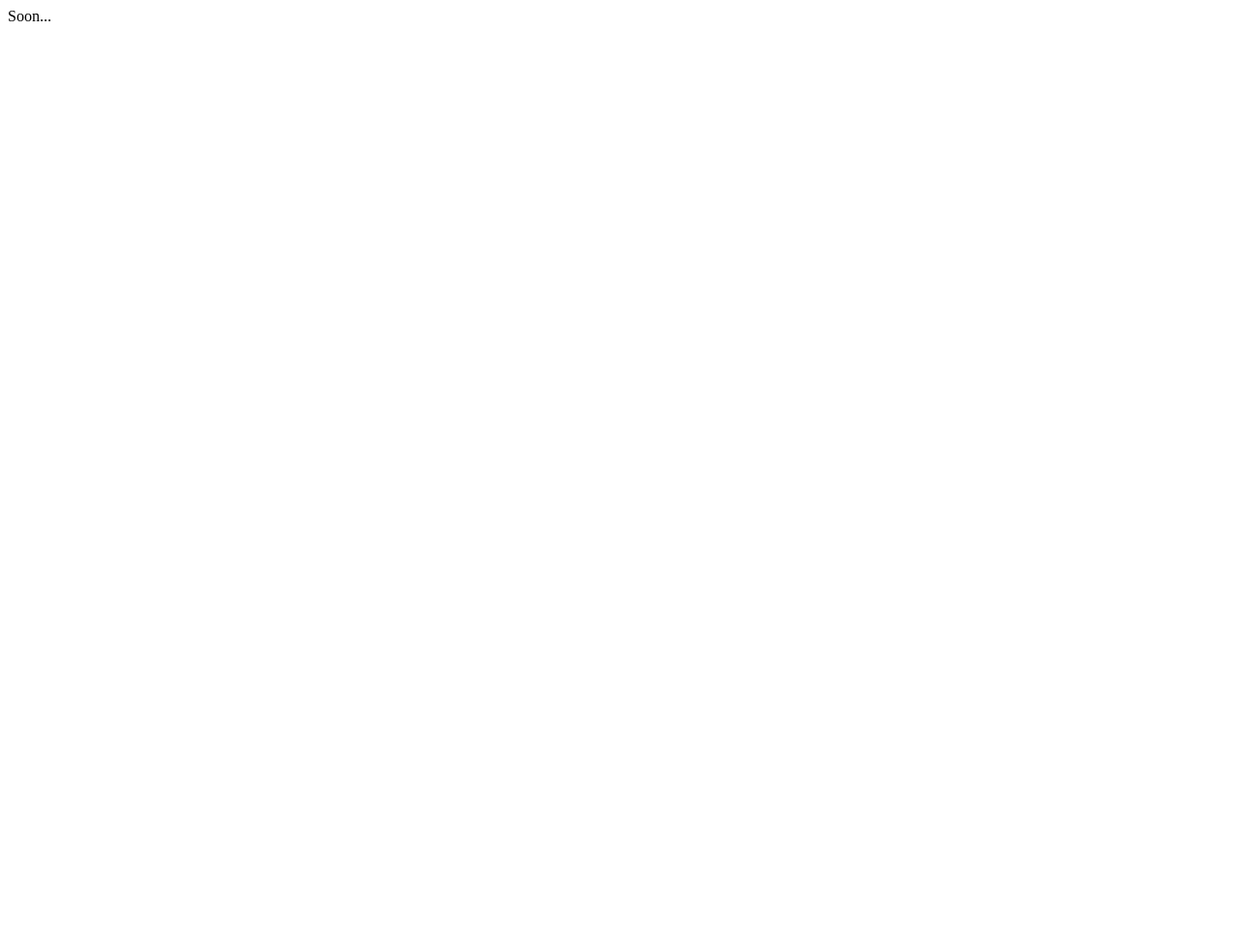
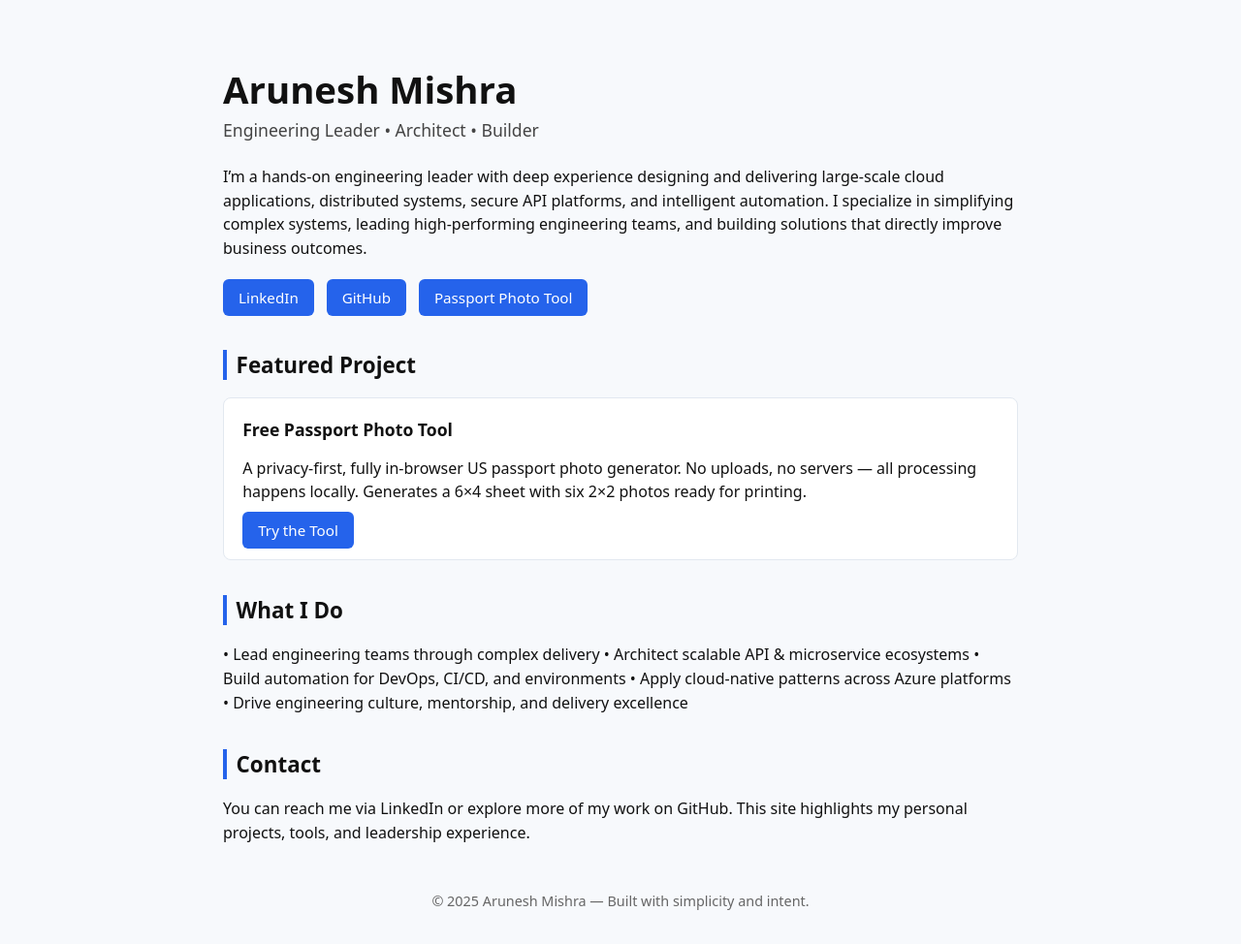
Before and after one commit to aruneshmishra/aruneshmishra.github.io, a plain HTML site: page index.html in a window 1280 px wide. Shown: the whole page at 97% size. Before the commit the page ends 800 px from the top, so only its background shows below. Drawn offline with Linux system fonts and the light colour scheme.

Commit message:
Create index.html for personal website
Added a complete HTML structure for Arunesh Mishra's personal website, including metadata, styles, and content sections.

```diff
--- a/index.html
+++ b/index.html
@@ -1 +1,158 @@
-Soon...
+<!DOCTYPE html>
+<html lang="en">
+<head>
+  <meta charset="UTF-8" />
+  <meta name="viewport" content="width=device-width, initial-scale=1.0" />
+  <title>Arunesh Mishra – Engineering Leader & Architect</title>
+  <meta name="description" content="Arunesh Mishra – Engineering Leader, Architect, and Builder of large-scale cloud systems. Explore projects, leadership work, and open-source tools including the Free Passport Photo Tool." />
+
+  <link rel="icon" href="favicon.ico" />
+
+  <!-- OpenGraph -->
+  <meta property="og:title" content="Arunesh Mishra – Engineering Leader & Architect" />
+  <meta property="og:description" content="Engineering leader specializing in cloud platforms, DevOps, and large-scale distributed systems." />
+  <meta property="og:type" content="website" />
+  <meta property="og:url" content="https://aruneshmishra.github.io" />
+
+  <style>
+    body {
+      margin: 0;
+      padding: 0;
+      font-family: system-ui, -apple-system, BlinkMacSystemFont, "Segoe UI", sans-serif;
+      background: #f7f9fc;
+      color: #111;
+    }
+
+    .container {
+      max-width: 820px;
+      margin: auto;
+      padding: 2.5rem 1.5rem;
+    }
+
+    h1 {
+      font-size: 2.4rem;
+      margin-bottom: 0.25rem;
+      font-weight: 700;
+    }
+
+    h2 {
+      margin-top: 2.2rem;
+      font-size: 1.4rem;
+      font-weight: 600;
+      border-left: 4px solid #2563eb;
+      padding-left: 0.6rem;
+    }
+
+    .subtitle {
+      font-size: 1.1rem;
+      color: #444;
+      margin-bottom: 1.5rem;
+    }
+
+    .section {
+      margin-top: 2rem;
+    }
+
+    p {
+      line-height: 1.55;
+      font-size: 1rem;
+      margin-bottom: 1rem;
+    }
+
+    .links {
+      margin-top: 1.2rem;
+      display: flex;
+      gap: 0.8rem;
+    }
+
+    a.button {
+      text-decoration: none;
+      padding: 0.55rem 1rem;
+      border-radius: 6px;
+      background: #2563eb;
+      color: white;
+      font-size: 0.95rem;
+      transition: background 0.2s ease;
+    }
+
+    a.button:hover {
+      background: #174bc6;
+    }
+
+    .project {
+      border: 1px solid #e2e8f0;
+      padding: 1.2rem;
+      border-radius: 8px;
+      margin-top: 1rem;
+      background: #fff;
+    }
+
+    .project-title {
+      font-size: 1.1rem;
+      font-weight: 600;
+      margin-bottom: 0.4rem;
+    }
+
+    .footer {
+      text-align: center;
+      padding: 2rem 0;
+      font-size: 0.9rem;
+      color: #666;
+    }
+  </style>
+</head>
+
+<body>
+  <div class="container">
+
+    <h1>Arunesh Mishra</h1>
+    <div class="subtitle">Engineering Leader • Architect • Builder</div>
+
+    <p>
+      I’m a hands-on engineering leader with deep experience designing and delivering
+      large-scale cloud applications, distributed systems, secure API platforms, and intelligent automation.
+      I specialize in simplifying complex systems, leading high-performing engineering teams,
+      and building solutions that directly improve business outcomes.
+    </p>
+
+    <div class="links">
+      <a class="button" href="https://www.linkedin.com/in/aruneshmishra" target="_blank">LinkedIn</a>
+      <a class="button" href="https://github.com/aruneshmishra" target="_blank">GitHub</a>
+      <a class="button" href="https://freepassportphototool.com" target="_blank">Passport Photo Tool</a>
+    </div>
+
+    <h2>Featured Project</h2>
+
+    <div class="project">
+      <div class="project-title">Free Passport Photo Tool</div>
+      <p>
+        A privacy-first, fully in-browser US passport photo generator.
+        No uploads, no servers — all processing happens locally.
+        Generates a 6×4 sheet with six 2×2 photos ready for printing.
+      </p>
+      <a class="button" href="https://freepassportphototool.com" target="_blank">Try the Tool</a>
+    </div>
+
+    <h2>What I Do</h2>
+
+    <p>
+      • Lead engineering teams through complex delivery
+      • Architect scalable API & microservice ecosystems
+      • Build automation for DevOps, CI/CD, and environments
+      • Apply cloud-native patterns across Azure platforms
+      • Drive engineering culture, mentorship, and delivery excellence
+    </p>
+
+    <h2>Contact</h2>
+
+    <p>
+      You can reach me via LinkedIn or explore more of my work on GitHub.
+      This site highlights my personal projects, tools, and leadership experience.
+    </p>
+
+    <div class="footer">
+      © 2025 Arunesh Mishra — Built with simplicity and intent.
+    </div>
+  </div>
+</body>
+</html>
```
